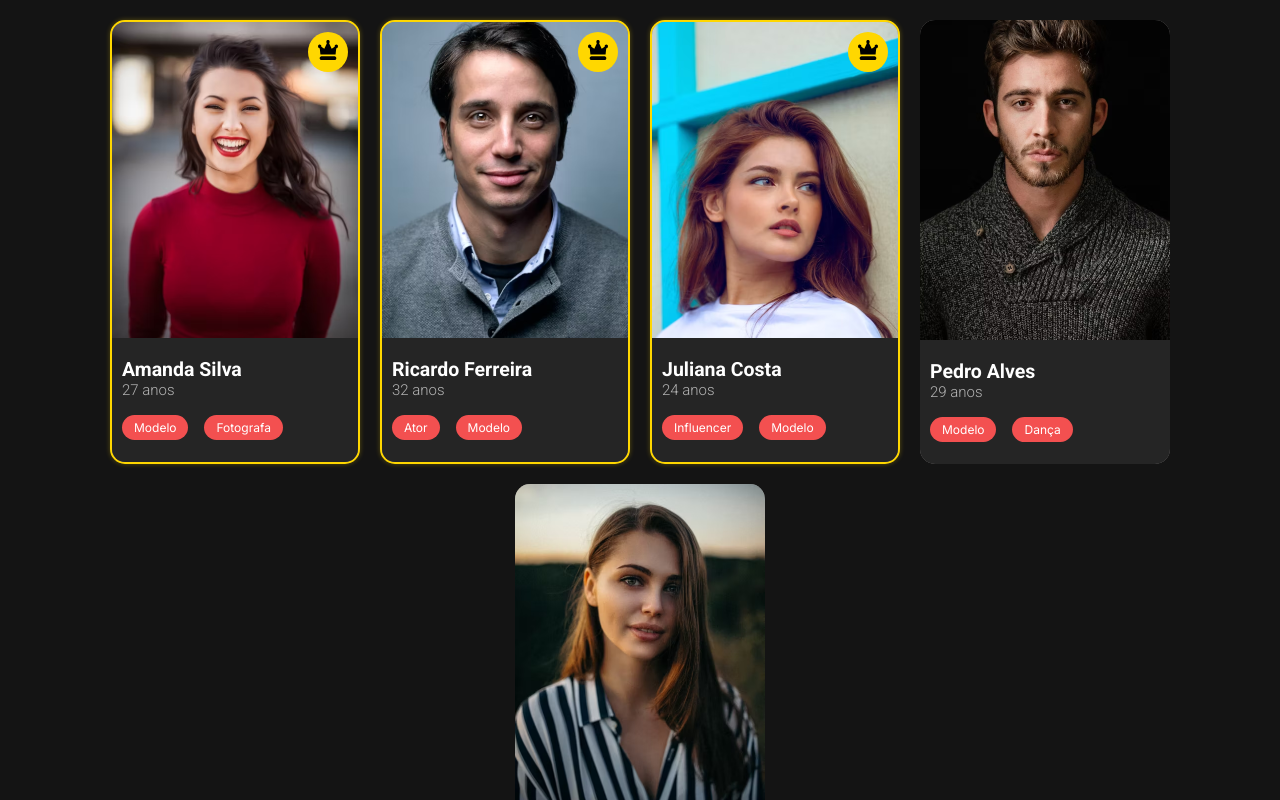
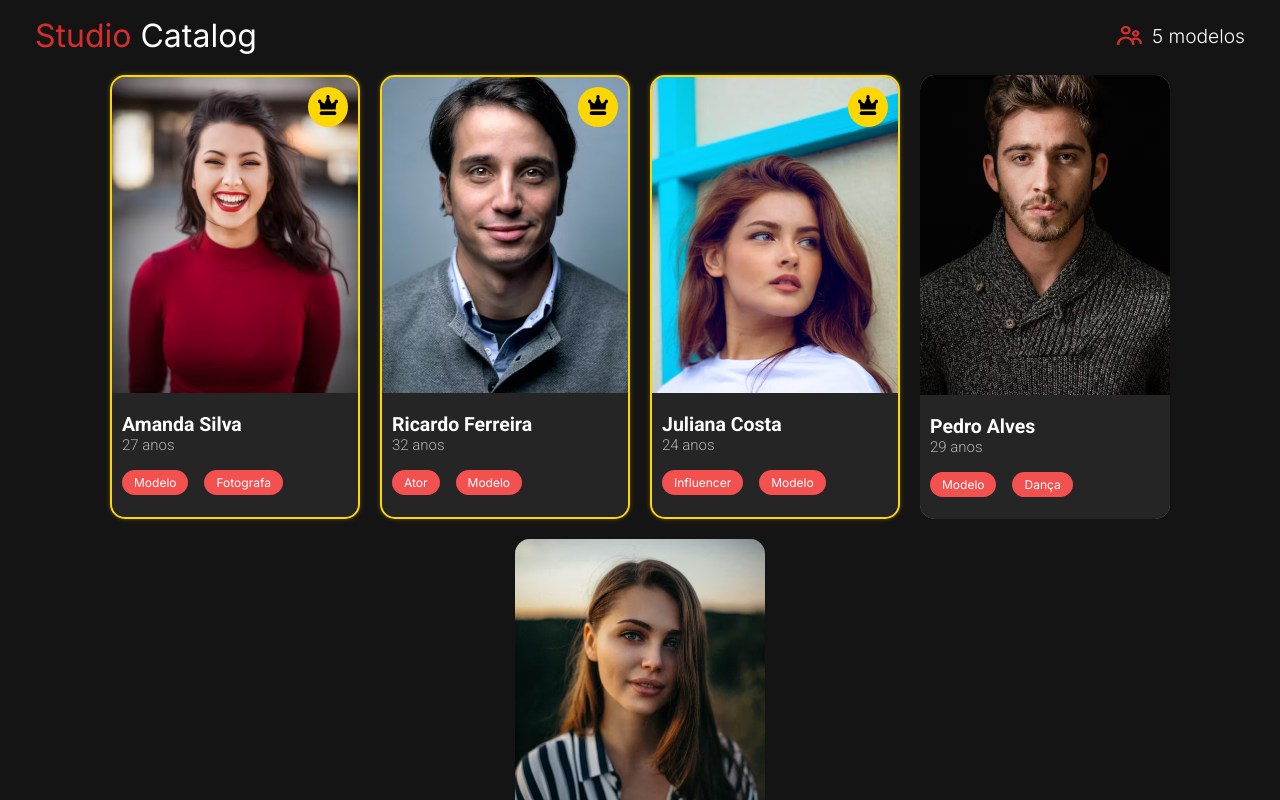
Before and after one commit to LucasPivovar/Catalog, a Vue app: page / in a window 1280 px wide. Shown: the top 800 px of the page. Built offline with nearby package versions, Linux system fonts and the light colour scheme.

Commit message:
atualizacoes na home

```diff
--- a/src/components/catalogCards.vue
+++ b/src/components/catalogCards.vue
@@ -90,6 +90,9 @@
 export default {
   name: 'ModelGallery',
 
+  // Declarar explicitamente os eventos que este componente emite
+  emits: ['models-loaded'],
+
   data() {
     return {
       models: [],
@@ -119,7 +122,14 @@ export default {
         .then(data => {
           this.models = data;
           this.isLoading = false;
+          // Emitir o evento quando os dados estiverem prontos
+          this.$emit('models-loaded', this.models.length);
         })
+        .catch(error => {
+          this.error = error.message;
+          this.isLoading = false;
+          console.error('Error fetching models:', error);
+        });
     },
 
     getModel(id) {
@@ -135,25 +145,30 @@ export default {
         })
         .then(data => {
           this.model = data;
-          // Set the initial main image when the modal opens
           this.currentImage = data.images[0].imagem1;
           this.isLoading = false;
 
-          // Add this to force body overflow hidden when modal is open
           document.body.style.overflow = 'hidden';
         })
+        .catch(error => {
+          this.error = error.message;
+          this.isLoading = false;
+          console.error(`Error fetching model ${id}:`, error);
+        });
     },
 
-    // New method to change the main image
     changeImage(imageUrl) {
       this.currentImage = imageUrl;
     },
 
     closeModel() {
       this.model = null;
-      // Reset body overflow when modal is closed
       document.body.style.overflow = '';
     },
+
+    getModelsCount() {
+      return this.models.length;
+    }
   }
 }
 </script>
--- a/src/views/HomeView.vue
+++ b/src/views/HomeView.vue
@@ -1,7 +1,16 @@
 <template>
-  <div class="main">
-    <catalog-cards></catalog-cards>
-  </div>
+  <body>
+    <div class="main">
+      <header>
+        <h1><strong>Studio</strong> Catalog</h1>
+        <p><span><img src="../assets/people.svg" alt=""></span>  {{ modelsCount }} modelos</p>
+      </header>
+      <catalog-cards
+        ref="catalogCardsRef"
+        @models-loaded="updateModelsCount"
+      ></catalog-cards>
+    </div>
+  </body>
 </template>
 
 <script>
@@ -12,15 +21,100 @@ export default {
   name: 'HomeView',
   components: {
     catalogCards
+  },
+
+  data() {
+    return {
+      modelsCount: 0
+    }
+  },
+
+  mounted() {
+    // Alternativa: usar o método getModelsCount em vez de depender do evento
+    setTimeout(() => {
+      this.checkModelsCount();
+    }, 500);
+  },
+
+  methods: {
+    updateModelsCount(count) {
+      this.modelsCount = count;
+      console.log('Quantidade atualizada:', count);
+    },
+
+    checkModelsCount() {
+      if (this.$refs.catalogCardsRef) {
+        const count = this.$refs.catalogCardsRef.getModelsCount();
+        if (count > 0) {
+          this.modelsCount = count;
+        } else {
+          setTimeout(() => {
+            this.checkModelsCount();
+          }, 500);
+        }
+      } else {
+        setTimeout(() => {
+          this.checkModelsCount();
+        }, 500);
+      }
+    }
   }
 }
 </script>
 
 <style scoped>
-  .main{
+  body{
     background: rgb(20, 20, 20);
     width: 100%;
     min-height: 100vh;
+    display: flex;
+    justify-content: center;
+    font-family: "inter";
   }
 
+  .main{
+    width: 100%;
+    min-height: 100vh;
+    max-width: 1400px;
+  }
+
+  header{
+    display: flex;
+    color: white;
+    align-items: center;
+    justify-content: space-between;
+    margin-top: 1rem;
+    padding: 0 35px;
+  }
+
+  header h1{
+    font-weight: 400;
+  }
+
+  header strong{
+    font-weight: 400;
+    color: rgb(216, 45, 45);
+  }
+
+  header p {
+    font-size: 1.2rem;
+    font-weight: 300;
+    display: flex;
+    justify-content: center;
+    flex-direction: row;
+    align-items: center;
+    gap: 10px;
+  }
+
+  header p span{
+    display: flex;
+    justify-content: center;
+    align-items: center;
+  }
+
+  header p span img{
+    width: 25px;
+  }
+
+
 </style>
```
Also changed, not shown: src/assets/people.svg (added).
